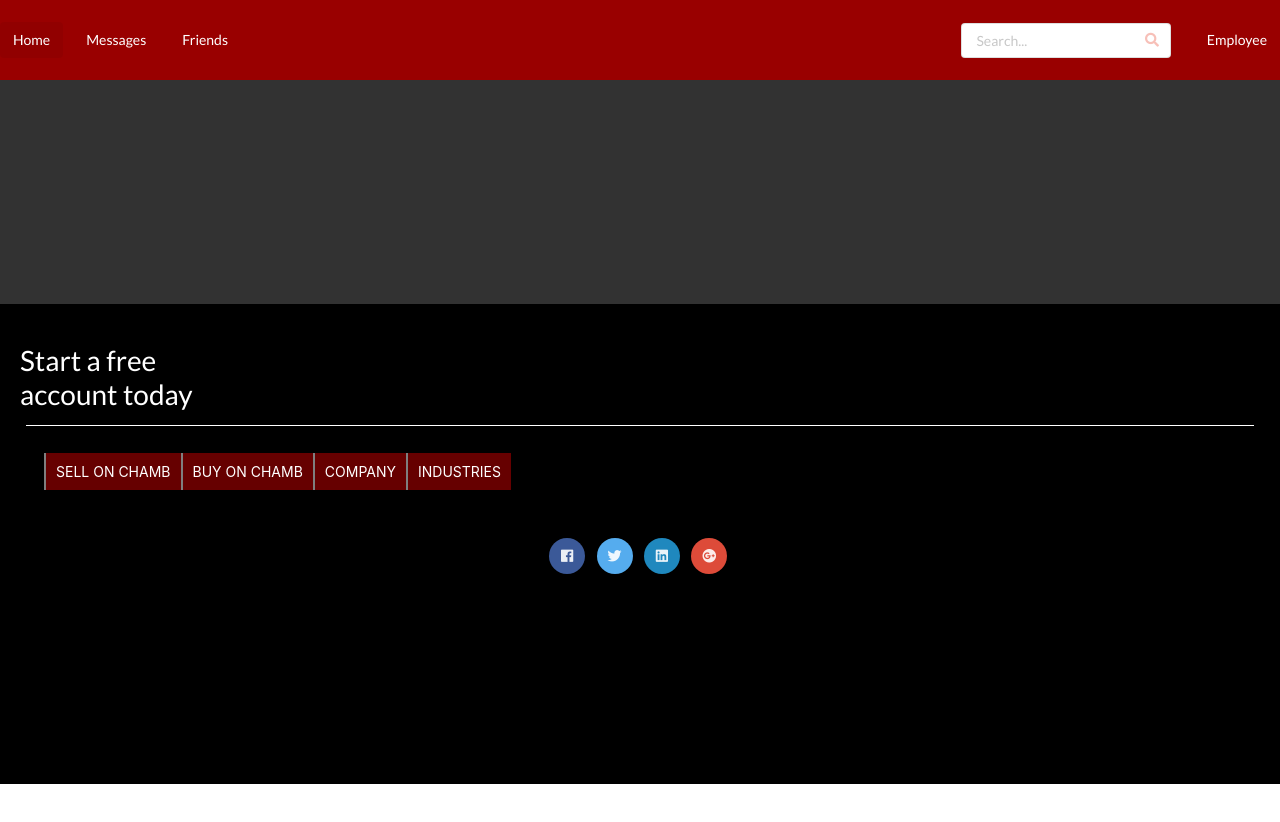
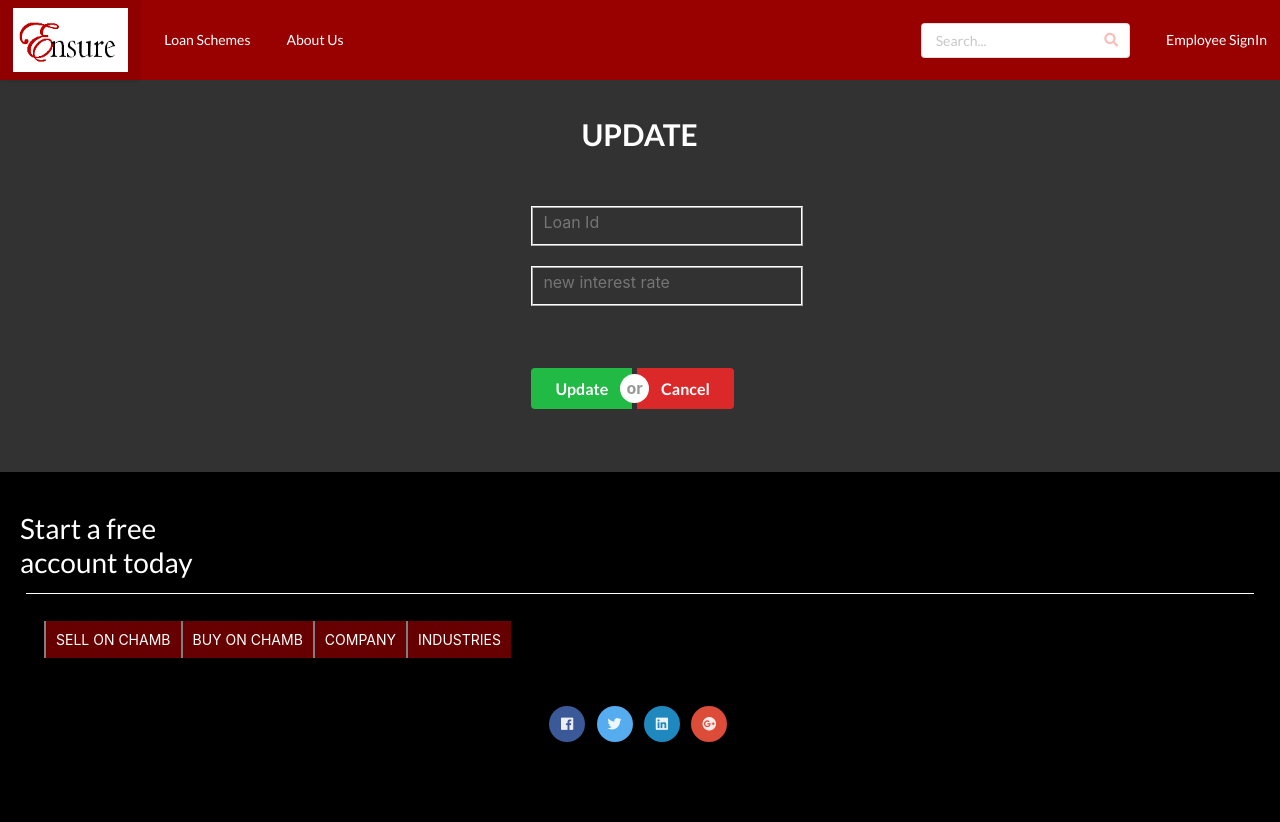
Before and after one commit to harshita360/loan-management-dbms, a React (Create React App) app in the folder client/: page /update/loan in a window 1280 px wide. Shown: the top 822 px of the page. Before the commit the page ends 800 px from the top, so only its background shows below. Built offline with nearby package versions, Linux system fonts and the light colour scheme.

Commit message:
added employee update loan

```diff
--- a/client/src/components/App.js
+++ b/client/src/components/App.js
@@ -17,6 +17,8 @@ import HomePage from "./HomePage";
 import CustomerDashboard from "./CustomerDashboard";
 import Payments from "./Payments";
 import FormSuccess from "./FormSuccess";
+import EmployeeUpdate from "./EmployeeUpdate";
+import loanlogo from "../loanlogo.PNG";
 
 class App extends React.Component {
   showData = async () => {
@@ -36,13 +38,17 @@ class App extends React.Component {
           style={{ backgroundColor: "#990000", color: "white", height: "10vh" }}
         >
           <a href="/#" className="active item" style={{ color: "white" }}>
-            Home
+            <img
+              src={loanlogo}
+              alt="ENSURE"
+              style={{ width: "9vw", height: "8vh" }}
+            />
           </a>
           <a href="/#" className="item" style={{ color: "white" }}>
-            Messages
+            Loan Schemes
           </a>
           <a href="/#" className="item" style={{ color: "white" }}>
-            Friends
+            About Us
           </a>
           <div className="right menu">
             <div className="item">
@@ -56,7 +62,7 @@ class App extends React.Component {
               </div>
             </div>
             <a href="/empsignin" className="ui item" style={{ color: "white" }}>
-              Employee
+              Employee SignIn
             </a>
           </div>
         </div>
@@ -77,6 +83,7 @@ class App extends React.Component {
             <Route exact path="/success/:formid" component={FormSuccess} />
             <Route exact path="/businessform" component={LoanFormbusi} />
             <Route exact path="/mortgageform" component={LoanFormMor} />
+            <Route exact path="/update/loan" component={EmployeeUpdate} />
             <Route
               exact
               path="/emp/editstatus/:id"
@@ -90,14 +97,6 @@ class App extends React.Component {
         <br />
         <br />
         <br />
-        <br />
-        <br />
-        <br />
-        <br />
-        <br />
-
-        <br />
-        <br />
 
         <Footer />
       </div>
--- a/client/src/components/EmpChangeStatus.js
+++ b/client/src/components/EmpChangeStatus.js
@@ -1,6 +1,7 @@
 import React from "react";
 import axios from "axios";
 import "./EmpChangeStatus.css";
+import { Link } from "react-router-dom";
 
 class EmpChangeStatus extends React.Component {
   constructor(props) {
@@ -437,6 +438,18 @@ class EmpChangeStatus extends React.Component {
         <center>
           <h2>List of Application Forms</h2>
         </center>
+
+        <Link
+          to="/update/loan"
+          className="ui big right floated button"
+          style={{
+            marginRight: "15px",
+            backgroundColor: "#990000",
+            color: "white",
+          }}
+        >
+          Update Loan
+        </Link>
         <br />
         <br />
         <div style={{ padding: "25px" }}>
--- /dev/null
+++ b/client/src/components/EmployeeUpdate.js
@@ -0,0 +1,64 @@
+import React from "react";
+import axios from "axios";
+import history from "../history";
+class EmployeeUpdate extends React.Component {
+  state = {
+    loanid: "",
+    irate: 0,
+  };
+  updateLoan = () => {
+    axios
+      .post("/updateloan", {
+        loanid: this.state.loanid,
+        irate: this.state.irate,
+      })
+      .then(function (res) {
+        console.log("msg from frontend");
+        console.log(res.data.auth);
+        history.push("/");
+      })
+      .catch(function (error) {
+        console.log(error);
+      });
+  };
+
+  render() {
+    return (
+      <div className="ui centered grid">
+        <div className="three wide column">
+          <h3>UPDATE </h3>
+
+          <input
+            placeholder="Loan Id"
+            className="sign id"
+            type="id"
+            onChange={(e) => this.setState({ loanid: e.target.value })}
+            style={{ color: "white" }}
+          />
+
+          <br />
+          <input
+            placeholder="new interest rate"
+            className="sign pass"
+            type="pass"
+            onChange={(e) => this.setState({ irate: e.target.value })}
+            style={{ color: "white" }}
+          />
+
+          <br />
+
+          <br />
+          <br />
+          <div className="ui large buttons">
+            <button className="ui green button" onClick={this.updateLoan}>
+              Update
+            </button>
+            <div className="or"></div>
+            <button className="ui red button">Cancel</button>
+          </div>
+        </div>
+      </div>
+    );
+  }
+}
+export default EmployeeUpdate;
--- a/client/src/setupProxy.js
+++ b/client/src/setupProxy.js
@@ -66,4 +66,9 @@ module.exports = function (app) {
       target: "http://localhost:5000",
     })
   );
+  app.use(
+    createProxyMiddleware("/updateloan", {
+      target: "http://localhost:5000",
+    })
+  );
 };
```
Also changed, not shown: client/src/loanlogo.PNG (added), 1 other file (tests, documents, lock files or other folders).
